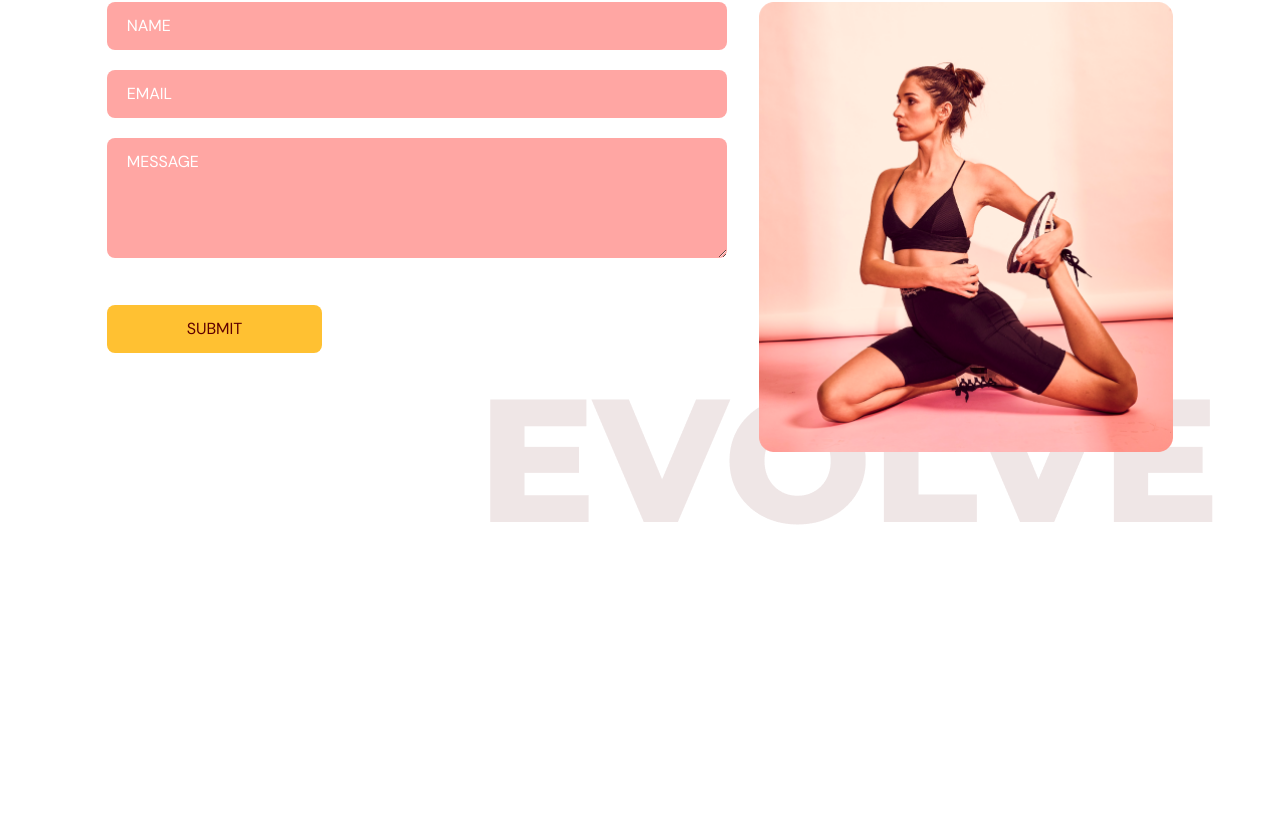
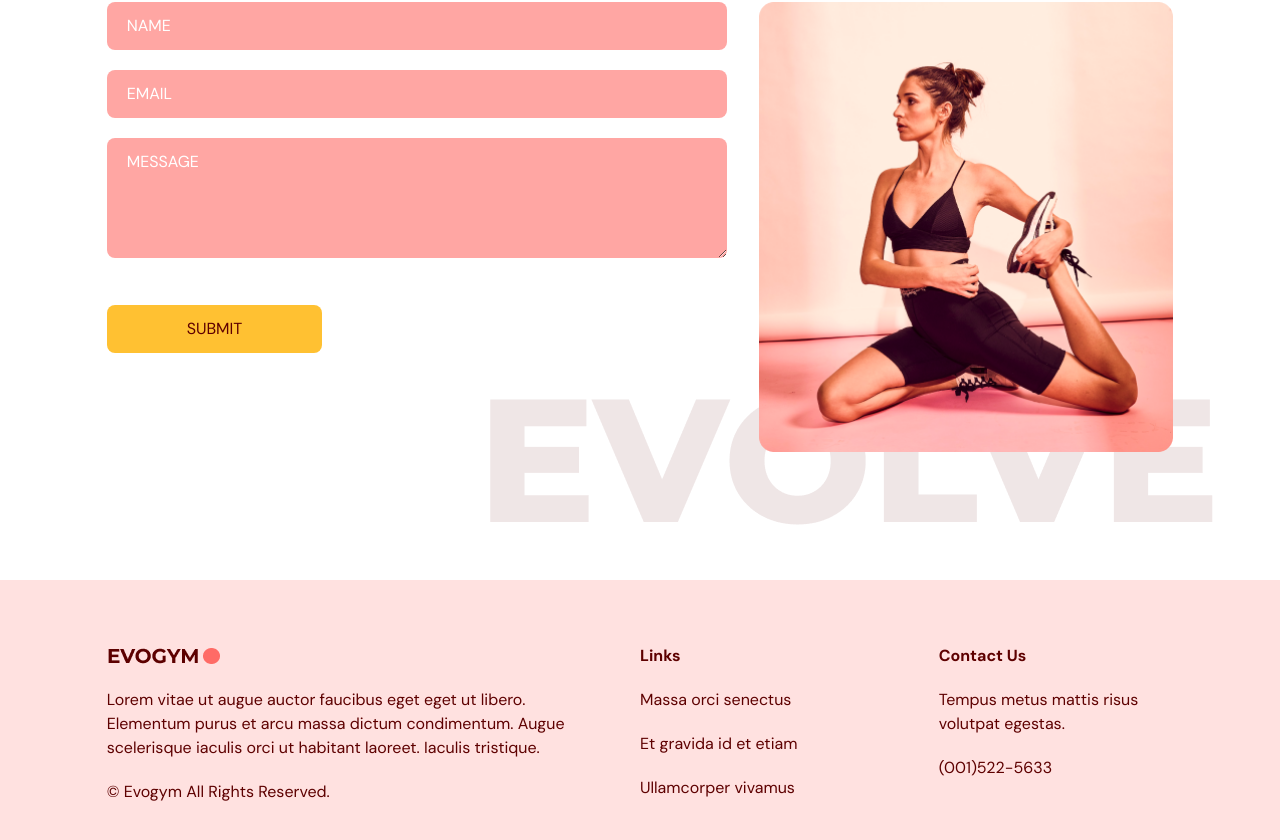
Before and after one commit to Rodz13/fitness-landing-page-TS, a React (Vite) app: page / in a window 1280 px wide. Shown: the part 3092-3932 px from the top of the page. Before the commit the page ends 3672 px from the top, so only its background shows below. Built offline with nearby package versions, Linux system fonts and the light colour scheme.

Commit message:
Add Footer Component

```diff
--- a/src/App.tsx
+++ b/src/App.tsx
@@ -5,6 +5,7 @@
 import Benefits from "@/scenes/benefits";
 import OurClasses from "@/scenes/ourClasses";
 import ContactUs from "@/scenes/contactUs";
+import Footer from "@/scenes/footer";
 
 import { SelectedPage } from "./shared/types";
 
@@ -38,6 +39,7 @@
       <Benefits setSelectedPage={setSelectedPage} />
       <OurClasses setSelectedPage={setSelectedPage} />
       <ContactUs setSelectedPage={setSelectedPage} />
+      <Footer />
     </div>
   );
 };
--- /dev/null
+++ b/src/scenes/footer/index.tsx
@@ -0,0 +1,32 @@
+import Logo from "@/assets/Logo.png";
+
+const Footer = () => {
+  return (
+    <footer className="bg-primary-100 py-16">
+      <div className="justify-content mx-auto w-5/6 gap-16 md:flex">
+        <div className="mt-16 basis-1/2 md:mt-0">
+          <img src={Logo} alt="logo" />
+          <p className="my-5">
+            Lorem vitae ut augue auctor faucibus eget eget ut libero. Elementum
+            purus et arcu massa dictum condimentum. Augue scelerisque iaculis
+            orci ut habitant laoreet. Iaculis tristique.
+          </p>
+          <p>© Evogym All Rights Reserved.</p>
+        </div>
+        <div className="mt-16 basis-1/4 md:mt-0">
+          <h4 className="font-bold">Links</h4>
+          <p className="my-5">Massa orci senectus</p>
+          <p className="my-5">Et gravida id et etiam</p>
+          <p>Ullamcorper vivamus</p>
+        </div>
+        <div className="mt-16 basis-1/4 md:mt-0">
+          <h4 className="font-bold">Contact Us</h4>
+          <p className="my-5">Tempus metus mattis risus volutpat egestas.</p>
+          <p>(001)522-5633</p>
+        </div>
+      </div>
+    </footer>
+  );
+};
+
+export default Footer;
```
